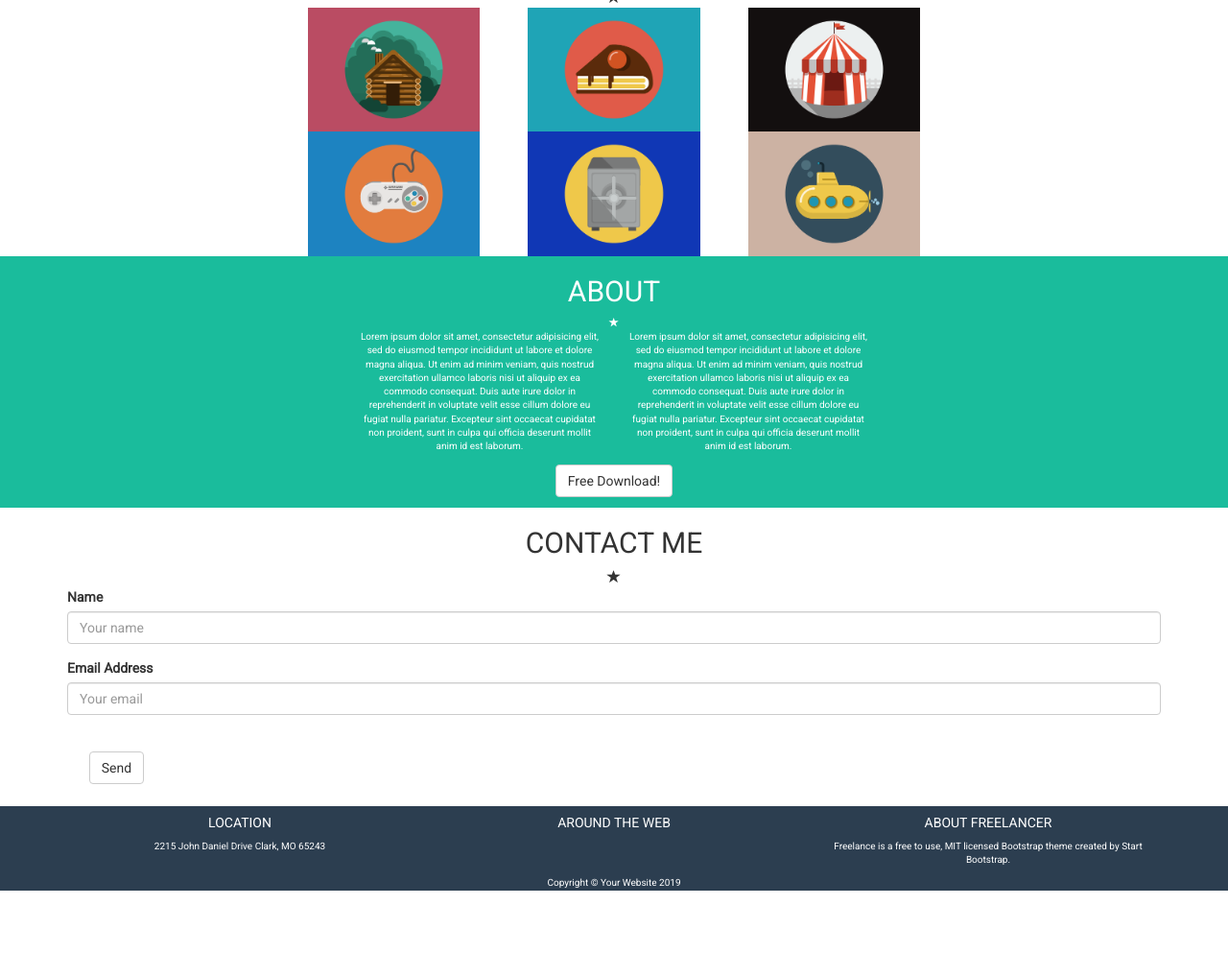
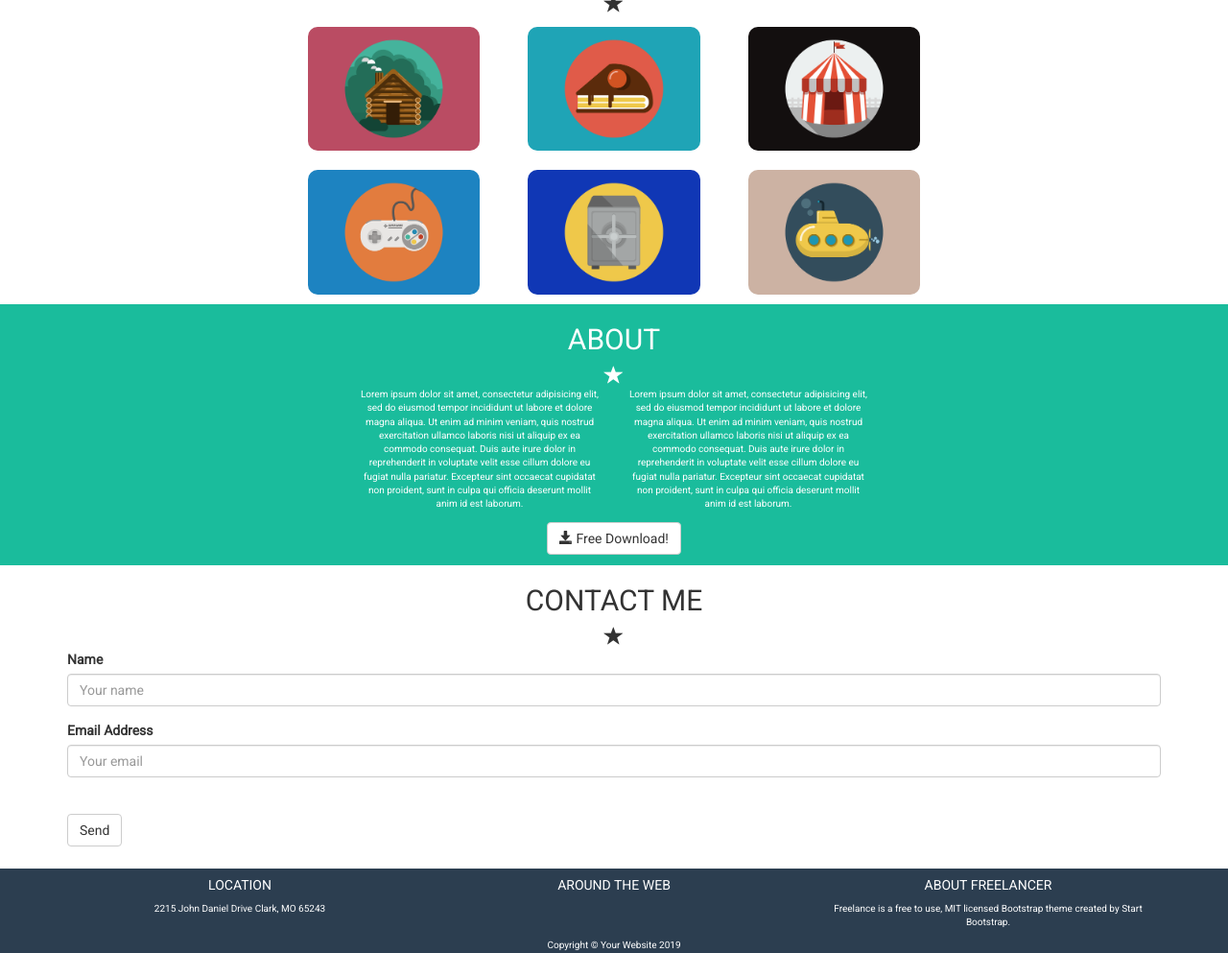
Before and after one commit to Giampaolo1/html-css-bootstrap-freelancer, a plain HTML site: page index.html in a window 1280 px wide. Shown: the part 448-1441 px from the top of the page at 96% size. Before the commit the page ends 1376 px from the top, so only its background shows below. Drawn offline with nearby package versions, Linux system fonts and the light colour scheme.

Commit message:
ultime mod per oggi

```diff
--- a/css/style.css
+++ b/css/style.css
@@ -10,6 +10,10 @@
   height: auto; /* DEBUG:  */
   /* border: 1px solid black; */
   text-align: center;
+}
+
+.stella {
+  font-size: 20px;
 }
 
 /* .container {
@@ -70,6 +74,10 @@ nav a {
  #portfolio img {
   width: 90%;
 }
+.immaginette img {
+  border-radius: 10px;
+  margin: 10px;
+}
 /* sezione about */
 #about {
   background-color: #1ABC9C;
@@ -89,7 +97,7 @@ nav a {
 }
 
 .bottone {
-  margin: 2%;
+  margin: 2% 0;
 }
 
 /* footer */
--- a/index.html
+++ b/index.html
@@ -45,7 +45,7 @@
           <div class="col-xs-12">
             <img src="img/avatar.svg">
             <h1>START BOOTSTRAP</h1>
-            <span class="glyphicon glyphicon-star bianco"></span>
+            <span class="glyphicon glyphicon-star bianco stella"></span>
             <h6>Graphic artist - Web designer - Illustrator</h6>
           </div>
         </div>
@@ -62,11 +62,11 @@
       <div class="row">
         <div class="col-xs-12">
           <h2>PORTFOLIO</h2>
-          <span class="glyphicon glyphicon-star"></span>
+          <span class="glyphicon glyphicon-star stella"></span>
         </div>
       </div>
       <!-- immaginette -->
-        <div class="row">
+        <div class="row immaginette">
           <!-- item di blocco -->
           <div class="col-xs-12 col-sm-6 col-md-4">
             <img src="img/casa.png">
@@ -100,7 +100,7 @@
         <div class="row">
           <div class="col-xs-12">
             <h2>ABOUT</h2>
-            <span class="glyphicon glyphicon-star bianco"></span>
+            <span class="glyphicon glyphicon-star bianco stella"></span>
           </div>
         </div>
         <div class="row">
@@ -116,7 +116,7 @@
         <!-- free download part -->
           <div class="row">
             <div class="col-xs-12 download">
-              <button class="btn btn-default" type="submit">Free Download!</button>
+              <button class="btn btn-default" type="submit"><span class="glyphicon glyphicon-save"></span> Free Download!</button>
             </div>
           </div>
         </div>
@@ -128,7 +128,7 @@
         <div class="row">
           <div class="col-xs-12">
           <h2>CONTACT ME</h2>
-          <span class="glyphicon glyphicon-star"></span>
+          <span class="glyphicon glyphicon-star stella"></span>
           </div>
         </div>
       <!-- form -->
```
